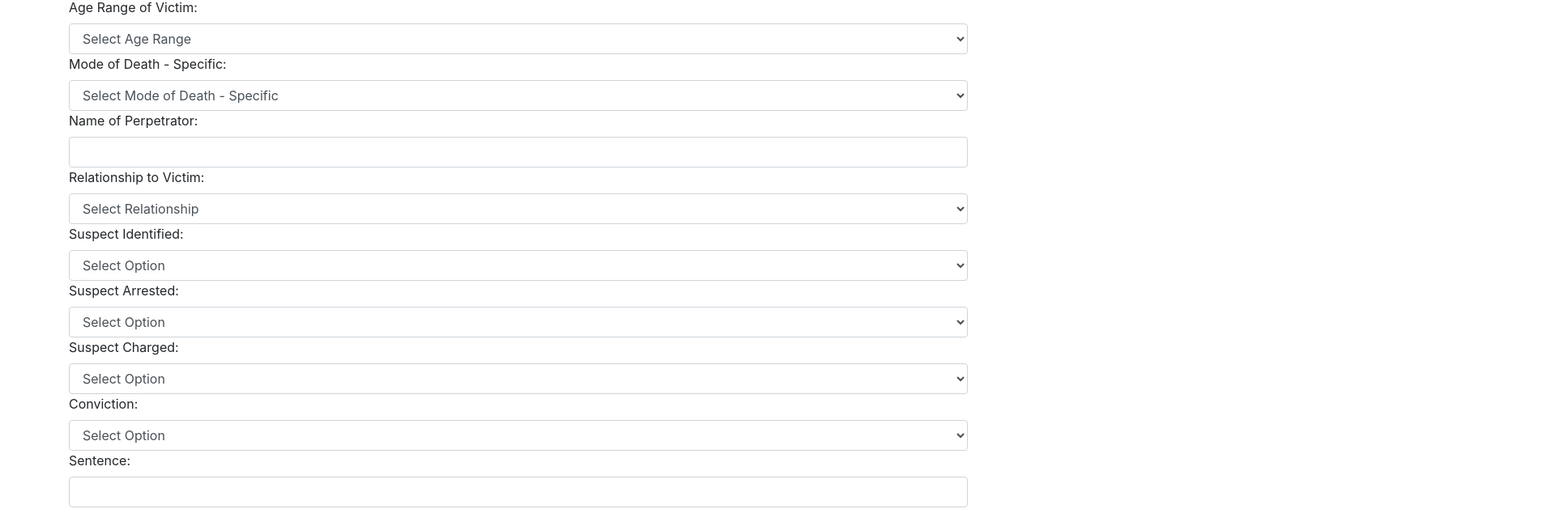
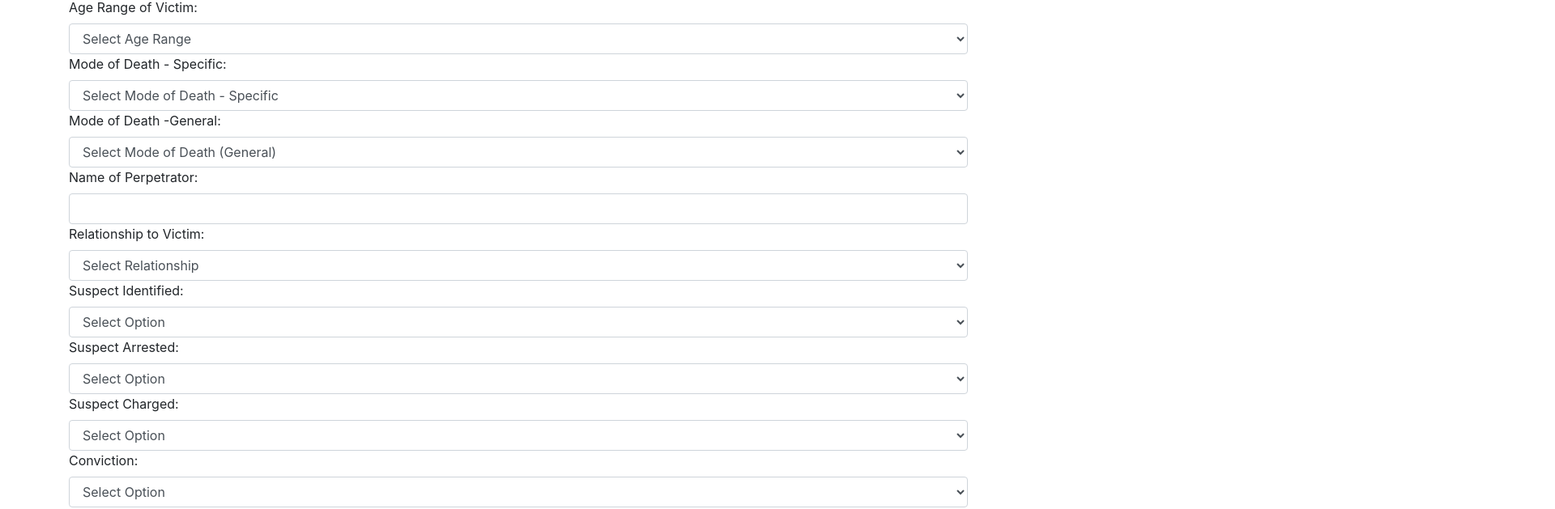
Before and after one commit to JulianVJacobs/Homicide-Media-Tracker, a React (Create React App) app in the folder client/: page /InputHomicide in a window 1280 px wide. Shown: the part 1477-2106 px from the top of the page at 81% size, 1920 px wide, since content can reach past the window. Built offline with nearby package versions, Linux system fonts and the light colour scheme; no server answers.

Commit message:
added more inputs, 18/01/2024 iv

```diff
--- a/client/src/components/EditHomicides.js
+++ b/client/src/components/EditHomicides.js
@@ -21,6 +21,7 @@ const EditHomicides = ({ todo }) => {
   const [race,setRace] = useState(todo.race);
   const [ageOfVictim,setAgeOfVictim] = useState(todo.age_of_victim);
   const [modeOfDeathSpecific,setModeOfDeathSpecific] = useState(todo.mode_of_death_specific);
+  const [modeOfDeathGeneral,setModeOfDeathGeneral] = useState(todo.mode_of_death_general);
   const [nameOfPerpetrator,setNameOfPerpetrator]= useState(todo.name_of_perpetrator);
   const [relationshipToVictim,setRelationshipToVictim] = useState(todo.relationship_to_victim);
   const [suspectIdentified, setSuspectIdentified] = useState(todo.suspect_identified);
@@ -55,6 +56,7 @@ const EditHomicides = ({ todo }) => {
         race:race,
         age_of_victim:ageOfVictim,
         mode_of_death_specific:modeOfDeathSpecific,
+        mode_of_death_general:modeOfDeathGeneral,
         name_of_perpetrator:nameOfPerpetrator,
         relationship_to_victim:relationshipToVictim,
         suspect_identified:suspectIdentified,
@@ -483,6 +485,22 @@ const EditHomicides = ({ todo }) => {
   <option value="Other">Other</option>
 </select>
 
+<label htmlFor="modeOfDeathGeneral">Mode of Death -General:</label>
+      <select
+        id="modeOfDeathGeneral"
+        className="form-control"
+        value={modeOfDeathGeneral}
+        onChange={(e) => setModeOfDeathGeneral(e.target.value)}
+      >
+        <option value="">Select Mode of Death (General)</option>
+        <option value="Sharp force trauma">Sharp force trauma</option>
+        <option value="Blunt force trauma">Blunt force trauma</option>
+        <option value="Sharp-blunt/Blunt-sharp force trauma">Sharp-blunt/Blunt-sharp force trauma</option>
+        <option value="Strangulation or asphyxiation">Strangulation or asphyxiation</option>
+        <option value="Poison or burning">Poison or burning</option>
+        <option value="Firearm injury">Firearm injury</option>
+      </select>
+
 <label htmlFor="nameOfPerpetrator">Name of Perpetrator:</label>
         <input
           type="text"
--- a/client/src/components/InputHomicide.js
+++ b/client/src/components/InputHomicide.js
@@ -22,6 +22,7 @@ const InputHomicide = () => {
   const [race, setRace] = useState("");
   const [ageOfVictim, setAgeOfVictim] = useState("");
   const [modeOfDeathSpecific, setModeOfDeathSpecific] = useState("");
+  const [modeOfDeathGeneral, setModeOfDeathGeneral] = useState("");
   const [nameOfPerpetrator, setNameOfPerpetrator] = useState("");
   const [relationshipToVictim, setRelationshipToVictim] = useState("");
   const [suspectIdentified, setSuspectIdentified] = useState("");
@@ -56,6 +57,7 @@ const InputHomicide = () => {
         race: race,
         age_of_victim: ageOfVictim,
         mode_of_death_specific: modeOfDeathSpecific,
+        mode_of_death_general: modeOfDeathGeneral,
         name_of_perpetrator: nameOfPerpetrator,
         relationship_to_victim: relationshipToVictim,
         suspect_identified: suspectIdentified,
@@ -476,6 +478,23 @@ const InputHomicide = () => {
           <option value="Unknown">Unknown</option>
           <option value="Other">Other</option>
         </select>
+
+        <label htmlFor="modeOfDeathGeneral">Mode of Death -General:</label>
+      <select
+        id="modeOfDeathGeneral"
+        className="form-control"
+        value={modeOfDeathGeneral}
+        onChange={(e) => setModeOfDeathGeneral(e.target.value)}
+      >
+        <option value="">Select Mode of Death (General)</option>
+        <option value="Sharp force trauma">Sharp force trauma</option>
+        <option value="Blunt force trauma">Blunt force trauma</option>
+        <option value="Sharp-blunt/Blunt-sharp force trauma">Sharp-blunt/Blunt-sharp force trauma</option>
+        <option value="Strangulation or asphyxiation">Strangulation or asphyxiation</option>
+        <option value="Poison or burning">Poison or burning</option>
+        <option value="Firearm injury">Firearm injury</option>
+      </select>
+
         <label htmlFor="nameOfPerpetrator">Name of Perpetrator:</label>
         <input
           type="text"
--- a/client/src/components/ListHomicides.js
+++ b/client/src/components/ListHomicides.js
@@ -56,6 +56,7 @@ const ListHomicides = () => {
             <th>Age of Victim</th>
             <th>Age Range of Victim</th>
             <th>Mode of Death SPECIFIC</th>
+            <th>Mode of Death GENERAL</th>
             <th>Name of Perpetrator</th>
             <th>Relationship to victim</th>
             <th>Suspect Identified</th>
@@ -92,6 +93,7 @@ const ListHomicides = () => {
               <td>{homicide.age_of_victim}</td>
               <td>{homicide.age_range_of_victim}</td>
               <td>{homicide.mode_of_death_specific}</td>
+              <td>{homicide.mode_of_death_general}</td>
               <td>{homicide.name_of_perpetrator}</td>
               <td>{homicide.relationship_to_victim}</td>
               <td>{homicide.suspect_identified}</td>
```
Also changed, not shown: 2 other files (tests, documents, lock files or other folders).
